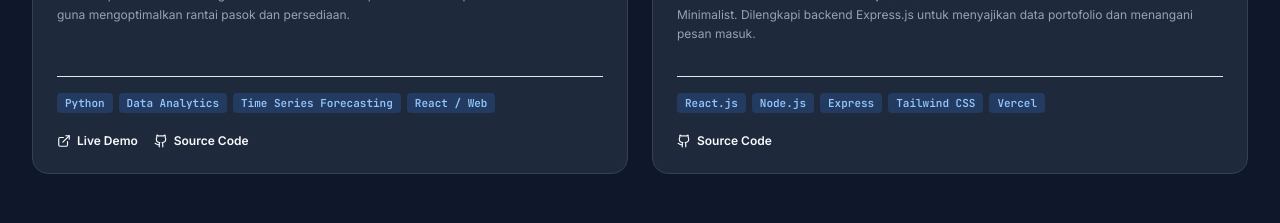
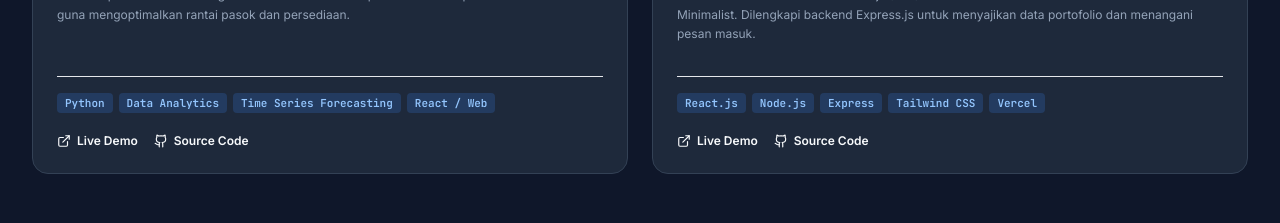
Before and after one commit to Ari-1711/portfolio-dev-hub, a React (Vite) app in the folder frontend/: page / in a window 1280 px wide. Shown: the part 2160-2383 px from the top of the page. Built offline with nearby package versions, Linux system fonts and the light colour scheme.

Commit message:
feat: add live vercel demo url to portfolio

```diff
--- a/frontend/src/components/Portfolio.jsx
+++ b/frontend/src/components/Portfolio.jsx
@@ -34,7 +34,7 @@ export default function Portfolio() {
       category: 'Fullstack Web Application',
       description: 'Portofolio interaktif berbasis React.js (Vite) dan Tailwind CSS berarsitektur Clean Soft Minimalist. Dilengkapi backend Express.js untuk menyajikan data portofolio dan menangani pesan masuk.',
       tags: ['React.js', 'Node.js', 'Express', 'Tailwind CSS', 'Vercel'],
-      demoUrl: '#',
+      demoUrl: 'https://portfolio-ari-navy.vercel.app/',
       githubUrl: 'https://github.com/Ari-1711/portfolio-dev-hub',
     },
   ];
```
